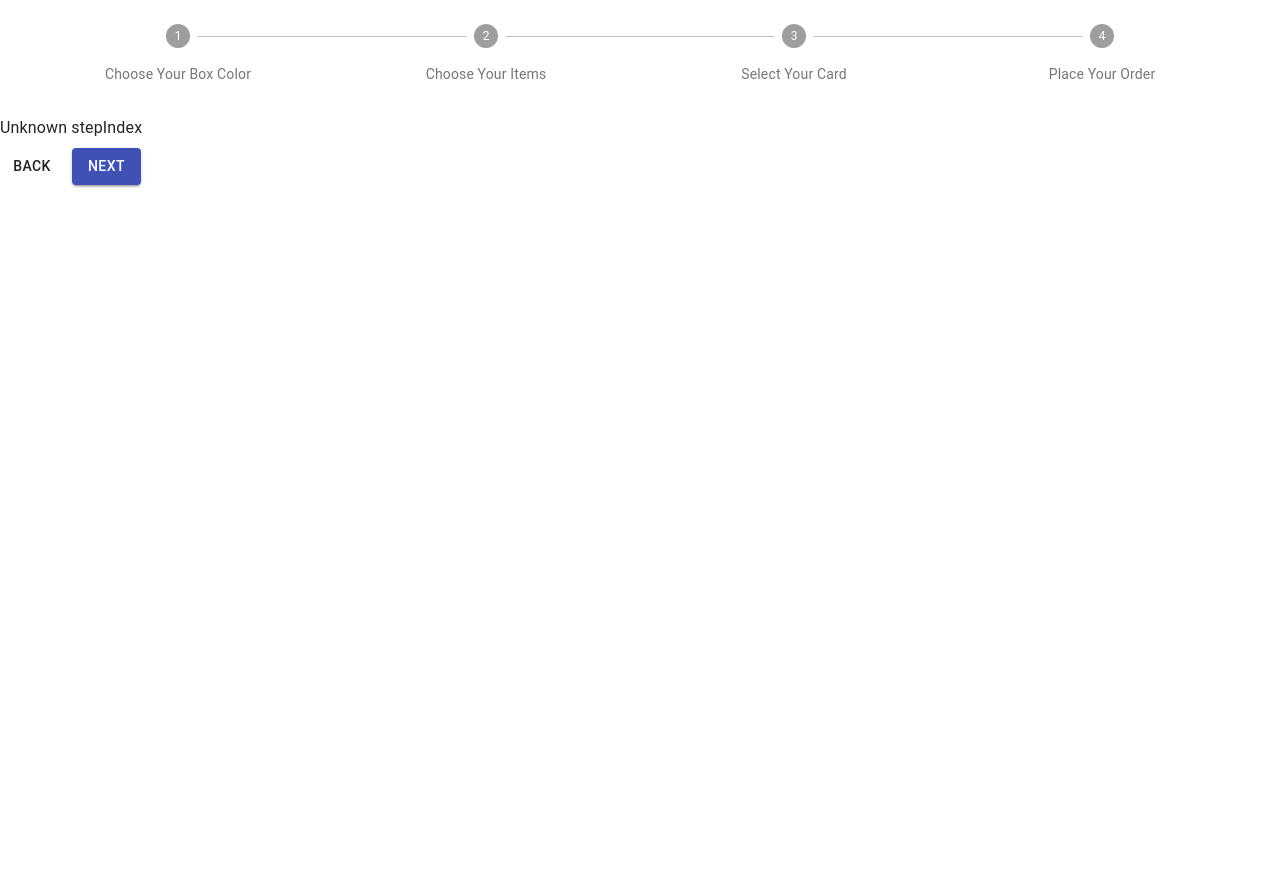
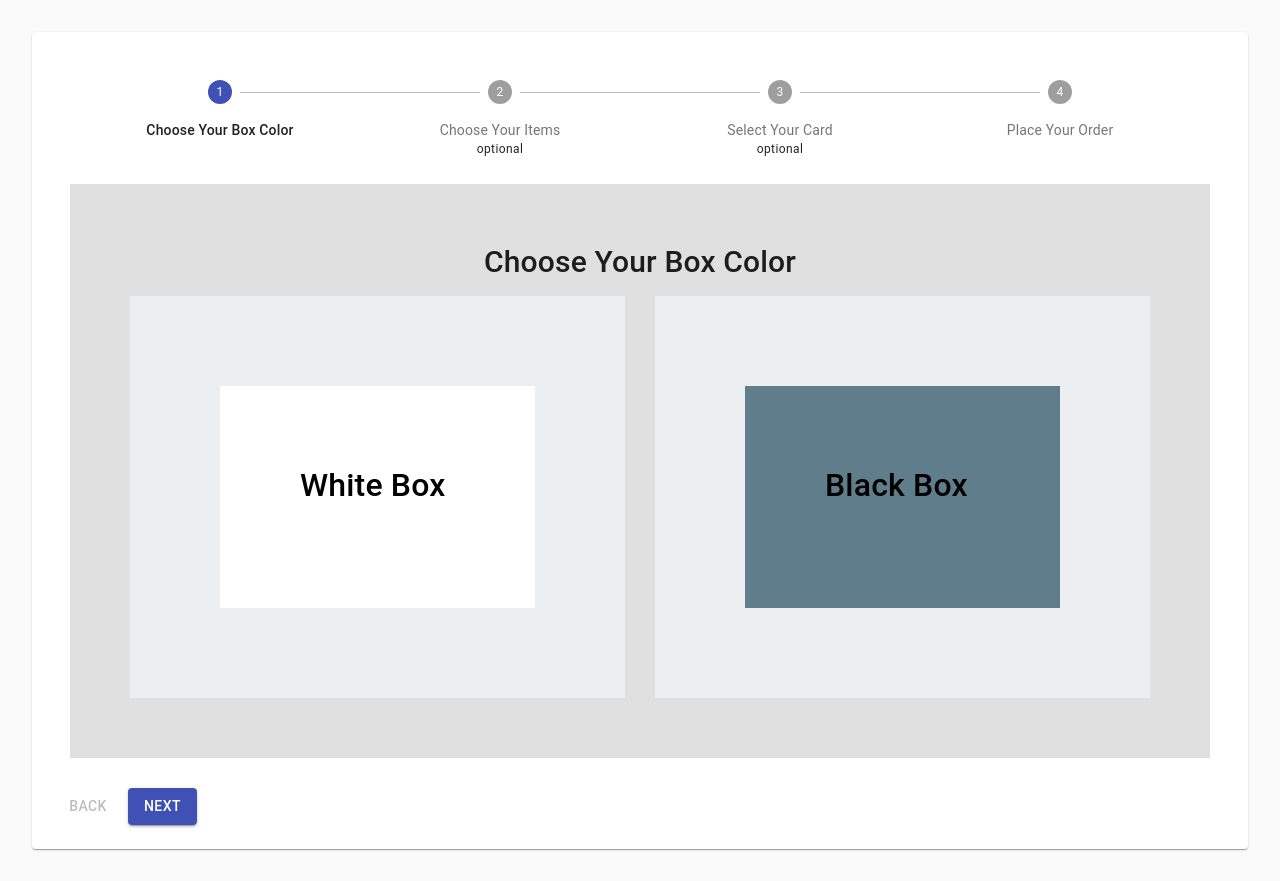
Before and after one commit to prabhat-cn/shopping-box, a React (Create React App) app: page /items in a window 1280 px wide. Before the commit the page ends 800 px from the top, so only its background shows below. Built offline with nearby package versions, Linux system fonts and the light colour scheme.

Commit message:
⚡️ Stepper operation modified

```diff
--- a/src/App.js
+++ b/src/App.js
@@ -2,16 +2,21 @@ import { Provider } from 'react-redux';
 import store from './store'
 import { BrowserRouter as Router, Switch, Link, Route} from 'react-router-dom'
 import StepperMenu from './components/StepperMenu';
+import { CssBaseline, Container, Paper, Box } from "@material-ui/core";
 import './App.css';
-import Items from './components/Items';
-import CategoryBox from './components/CategoryBox';
+
+import LinearStepper from './components/LinearStepper';
 
 
 function App() {
   return (
     <Provider store= {store}>
     <Router>
-      <StepperMenu />
+    <CssBaseline />
+      <Container component={Box} p={4}>
+        <Paper component={Box} p={3}>
+      {/* <StepperMenu /> */}
+      <LinearStepper />
       <div className="App">
         <Switch>
           {/* <Route exact path='/' component={CategoryBox} /> */}
@@ -19,6 +24,8 @@ function App() {
           {/* <Route exact path='*'>404 Not Found!</Route> */}
         </Switch>
     </div>
+    </Paper>
+      </Container>
     </Router>
     </Provider>
 
--- /dev/null
+++ b/src/components/LinearStepper.js
@@ -0,0 +1,209 @@
+import React, { useState } from "react";
+import {
+  Typography,
+  TextField,
+  Button,
+  Stepper,
+  Step,
+  StepLabel,
+} from "@material-ui/core";
+import { makeStyles } from "@material-ui/core/styles";
+import CategoryBox from './CategoryBox';
+import Items from './Items';
+
+const useStyles = makeStyles((theme) => ({
+  button: {
+    marginRight: theme.spacing(1),
+  },
+}));
+
+function getSteps() {
+  return [
+    "Choose Your Box Color",
+    "Choose Your Items",
+    "Select Your Card",
+    "Place Your Order",
+  ];
+}
+
+function getStepContent(step) {
+  switch (step) {
+    case 0:
+      return (
+        <>
+          <CategoryBox />
+        </>
+      );
+
+    case 1:
+      return (
+        <>
+          <Items />
+        </>
+      );
+    case 2:
+      return (
+        <>
+          <TextField
+            id="address1"
+            label="Address 1"
+            variant="outlined"
+            placeholder="Enter Your Address 1"
+            fullWidth
+            margin="normal"
+            name="address1"
+          />
+          <TextField
+            id="address2"
+            label="Address 2"
+            variant="outlined"
+            placeholder="Enter Your Address 2"
+            fullWidth
+            margin="normal"
+            name="address2"
+          />
+          <TextField
+            id="country"
+            label="Country"
+            variant="outlined"
+            placeholder="Enter Your Country Name"
+            fullWidth
+            margin="normal"
+            name="country"
+          />
+        </>
+      );
+    case 3:
+      return (
+        <>
+          <TextField
+            id="cardNumber"
+            label="Card Number"
+            variant="outlined"
+            placeholder="Enter Your Card Number"
+            fullWidth
+            margin="normal"
+            name="cardNumber"
+          />
+          <TextField
+            id="cardMonth"
+            label="Card Month"
+            variant="outlined"
+            placeholder="Enter Your Card Month"
+            fullWidth
+            margin="normal"
+            name="cardMonth"
+          />
+          <TextField
+            id="cardYear"
+            label="Card Year"
+            variant="outlined"
+            placeholder="Enter Your Card Year"
+            fullWidth
+            margin="normal"
+            name="cardYear"
+          />
+        </>
+      );
+    default:
+      return "unknown step";
+  }
+}
+
+const LinearStepper = () => {
+  const classes = useStyles();
+  const [activeStep, setActiveStep] = useState(0);
+  const [skippedSteps, setSkippedSteps] = useState([]);
+  const steps = getSteps();
+
+  const isStepOptional = (step) => {
+    return step === 1 || step === 2;
+  };
+
+  const isStepSkipped = (step) => {
+    return skippedSteps.includes(step);
+  };
+
+  const handleNext = () => {
+    setActiveStep(activeStep + 1);
+    setSkippedSteps(skippedSteps.filter((skipItem) => skipItem !== activeStep));
+  };
+
+  const handleBack = () => {
+    setActiveStep(activeStep - 1);
+  };
+
+  const handleSkip = () => {
+    if (!isStepSkipped(activeStep)) {
+      setSkippedSteps([...skippedSteps, activeStep]);
+    }
+    setActiveStep(activeStep + 1);
+  };
+
+  return (
+    <div>
+      <Stepper alternativeLabel activeStep={activeStep}>
+        {steps.map((step, index) => {
+          const labelProps = {};
+          const stepProps = {};
+          if (isStepOptional(index)) {
+            labelProps.optional = (
+              <Typography
+                variant="caption"
+                align="center"
+                style={{ display: "block" }}
+              >
+                optional
+              </Typography>
+            );
+          }
+          if (isStepSkipped(index)) {
+            stepProps.completed = false;
+          }
+          return (
+            <Step {...stepProps} key={index}>
+              <StepLabel {...labelProps}>{step}</StepLabel>
+            </Step>
+          );
+        })}
+      </Stepper>
+
+      {activeStep === steps.length ? (
+        <Typography variant="h3" align="center">
+          Thank You
+        </Typography>
+      ) : (
+        <>
+          <form>{getStepContent(activeStep)}</form>
+          <Button
+            className={classes.button}
+            disabled={activeStep === 0}
+            onClick={handleBack}
+          >
+            back
+          </Button>
+          {isStepOptional(activeStep) && (
+            <Button
+              className={classes.button}
+              variant="contained"
+              color="primary"
+              onClick={handleSkip}
+            >
+              skip
+            </Button>
+          )}
+          <Button
+            className={classes.button}
+            variant="contained"
+            color="primary"
+            onClick={handleNext}
+          >
+            {activeStep === steps.length - 1 ? "Finish" : "Next"}
+          </Button>
+        </>
+      )}
+    </div>
+  );
+};
+
+export default LinearStepper;
```
Also changed, not shown: src/components/StepperMenu-old2.js (renamed from src/components/StepperMenu copy.js).
